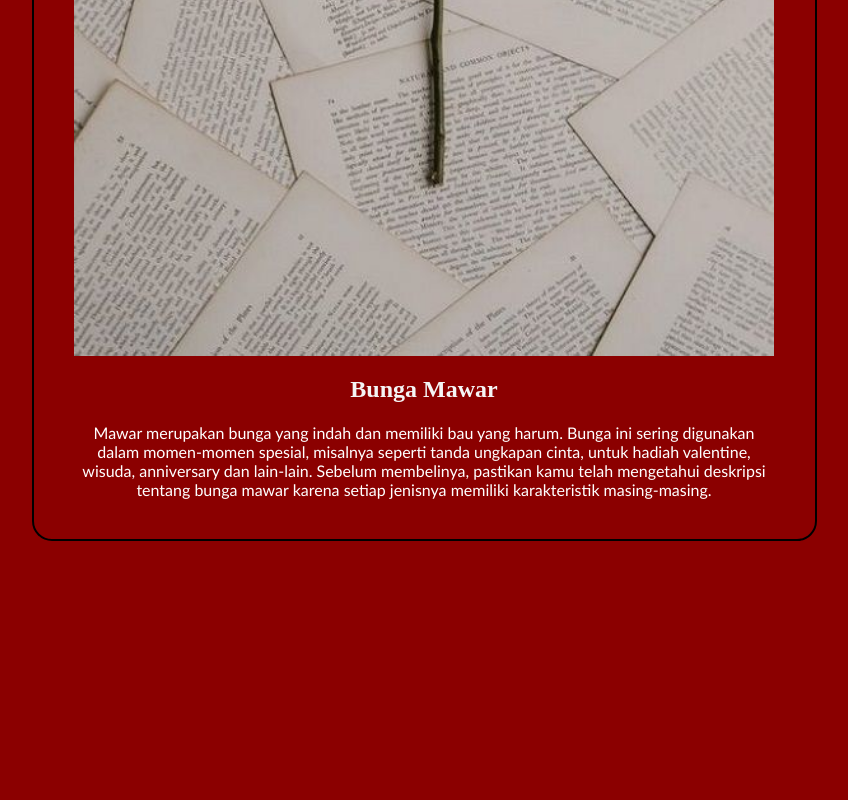
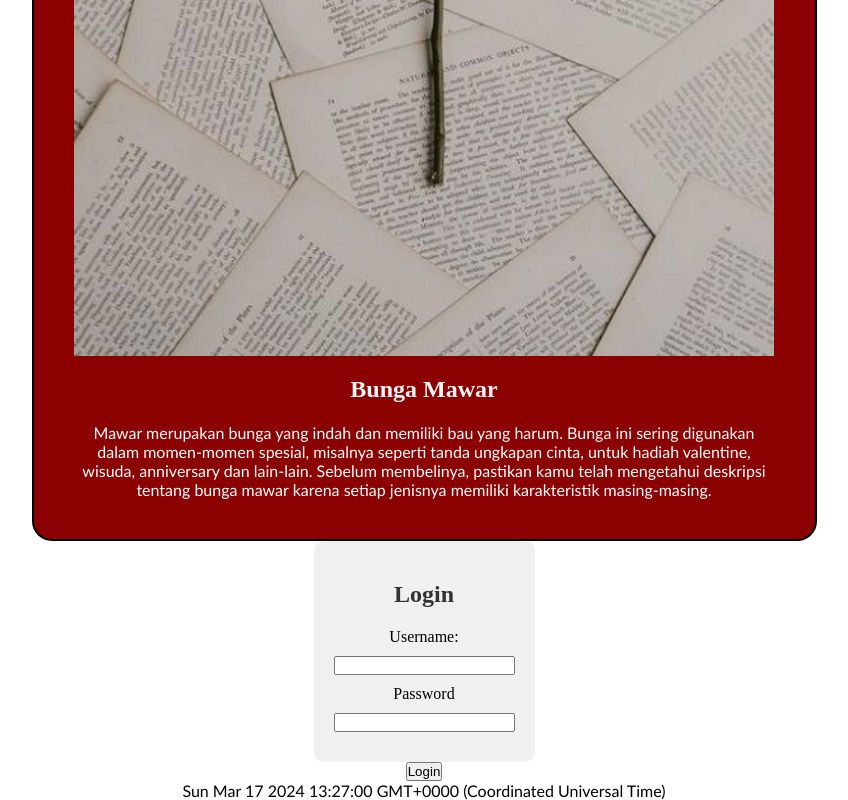
Before and after one commit to FarhanVirenze/20220140139_PDW3, a plain HTML site: page index.html in a window 1280 px wide. Shown: the part 931-1731 px from the top of the page, without its empty margins (216-1064 px from the left). Before the commit the page ends 1472 px from the top, so only its background shows below. Drawn offline with Linux system fonts and the light colour scheme; some packages are replaced by stand-ins of ours; a script that the page names is missing.

Commit message:
first commit

```diff
--- a/index.html
+++ b/index.html
@@ -5,7 +5,7 @@
     <meta http-equiv="X-UA-Compatible" content="IE=edge">
     <meta name="viewport" content="width=device-width, initial-scale=1.0">
     <link rel="stylesheet" href="./styles/style.css"> <!-- Menghubungkan halaman HTML dengan file CSS yang berisi aturan gaya untuk memformat tampilan halaman.-->
-    <title>Pertemuan 3</title> <!--Menetapkan judul halaman web yang akan ditampilkan di tab browser.-->
+    <title>JavaScript</title> <!--Menetapkan judul halaman web yang akan ditampilkan di tab browser.-->
 </head>
 <body>
     <div class="card"> <!-- Sebuah div yang menunjukkan kartu atau kardus yang berisi informasi tentang bunga mawar.-->
@@ -16,4 +16,27 @@
         </div>
     </div>
 </body>
+
+<div class="login-form">
+    <h2>Login</h2>
+    <form>
+        <label for="username">Username:</label>
+        <input type="text" id="username" name="username">
+        <label for="password">Password</label>
+        <input type="password" id="password" name="password">
+    </form>
+</div>
+
+<button onclick="sweetalert()" type="submit">Login</button>
+<p id="waktu"></p>
+
+    <script>
+        function sweetalert() {
+            alert("Halooo")
+        }
+    </script>
+
+    <script src="./script/main.js"></script>
+    <script src="https://cdn.jsdelivr.net/npm/sweetalert2@11"></script>
+
 </html>
--- /dev/null
+++ b/script/main.js
@@ -0,0 +1,18 @@
+const waktu = document.getElementById("waktu")
+
+function tanggal() {
+    const date = new Date()
+    waktu.innerHTML = date;
+}
+
+setInterval(tanggal, 1000);
+
+tanggal();
+
+function sweetalert() {
+    Swal.fire({
+        title: "Good job!",
+        text: "You clicked the button!",
+        icon: "success"
+      });
+}
--- a/styles/style.css
+++ b/styles/style.css
@@ -2,7 +2,6 @@
     margin: 0%; /*  Menetapkan margin menjadi 0% untuk semua elemen.*/
     padding: 0%; /* Menetapkan padding menjadi 0% untuk semua elemen.*/
     box-sizing: border-box; /* Mengatur box model untuk setiap elemen, sehingga padding dan border dihitung dalam lebar dan tinggi total elemen.*/
-    background-color: darkred; /* Menetapkan warna latar belakang menjadi darkred untuk semua elemen.*/
     text-align: center; /* Mengatur teks agar selalu berada di tengah untuk semua elemen.*/
 }
 
@@ -44,3 +43,41 @@ p { /* Ini adalah aturan untuk elemen <p>.*/
     justify-content: center; /* Ini tidak berpengaruh pada gambar karena gambar bukan elemen flexbox.*/
     display: flex; /* Ini tidak berpengaruh pada gambar karena gambar bukan elemen flexbox.*/
 }
+
+/* Gaya untuk form login */
+.login-form {
+    background-color: #f0f0f0; /* Mengatur warna latar belakang */
+    padding: 20px; /* Memberikan ruang padding di sekitar form */
+    border-radius: 10px; /* Memberikan sudut bulat pada form */
+}
+
+/* Gaya untuk teks "Login" */
+.login-form h2 {
+    color: #333; /* Mengatur warna teks */
+}
+
+/* Gaya untuk label dan input */
+.login-form label,
+.login-form input {
+    display: block; /* Membuat label dan input tampil dalam blok terpisah */
+    margin-bottom: 10px; /* Memberikan jarak antara label/input */
+}
+
+/* Gaya untuk tombol login */
+.login-form button {
+    background-color: #4CAF50; /* Mengatur warna latar belakang */
+    color: black; /* Mengatur warna teks */
+    padding: 10px 20px; /* Memberikan ruang padding di dalam tombol */
+    border: none; /* Menghilangkan border */
+    border-radius: 5px; /* Memberikan sudut bulat pada tombol */
+    cursor: pointer; /* Mengubah kursor saat diarahkan ke tombol */
+}
+
+/* Gaya untuk tombol login saat dihover */
+.login-form button:hover {
+    background-color: #45a049; /* Mengubah warna latar belakang saat dihover */
+}
+
+#waktu {
+    color: black; /* Atur warna teks menjadi merah */
+}
```
